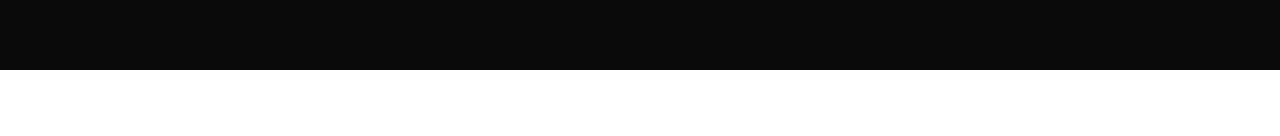
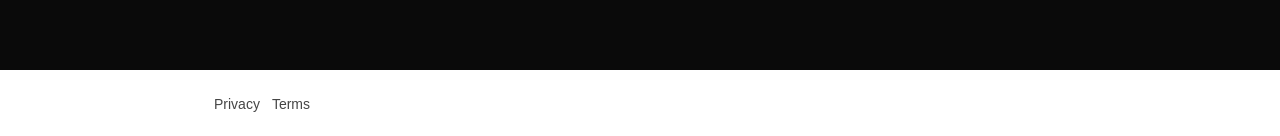
Before and after one commit to raiderj77/text-converter, a Next.js app: page / in a window 1280 px wide. Shown: the part 1373-1509 px from the top of the page. Before the commit the page ends 1443 px from the top, so only its background shows below. Built offline with nearby package versions, Linux system fonts and the light colour scheme.

Commit message:
Add footer links to privacy and terms

```diff
--- a/app/layout.tsx
+++ b/app/layout.tsx
@@ -26,7 +26,14 @@ gtag('config', 'G-JQHRPJ9YLF');
           }}
         ></script>
       </head>
-      <body>{children}</body>
+     <body>
+  {children}
+
+  <footer style={{ maxWidth: 900, margin: "0 auto", padding: 24, fontSize: 14, opacity: 0.8 }}>
+    <a href="/privacy" style={{ marginRight: 12 }}>Privacy</a>
+    <a href="/terms">Terms</a>
+  </footer>
+</body>
     </html>
   );
 }
```
